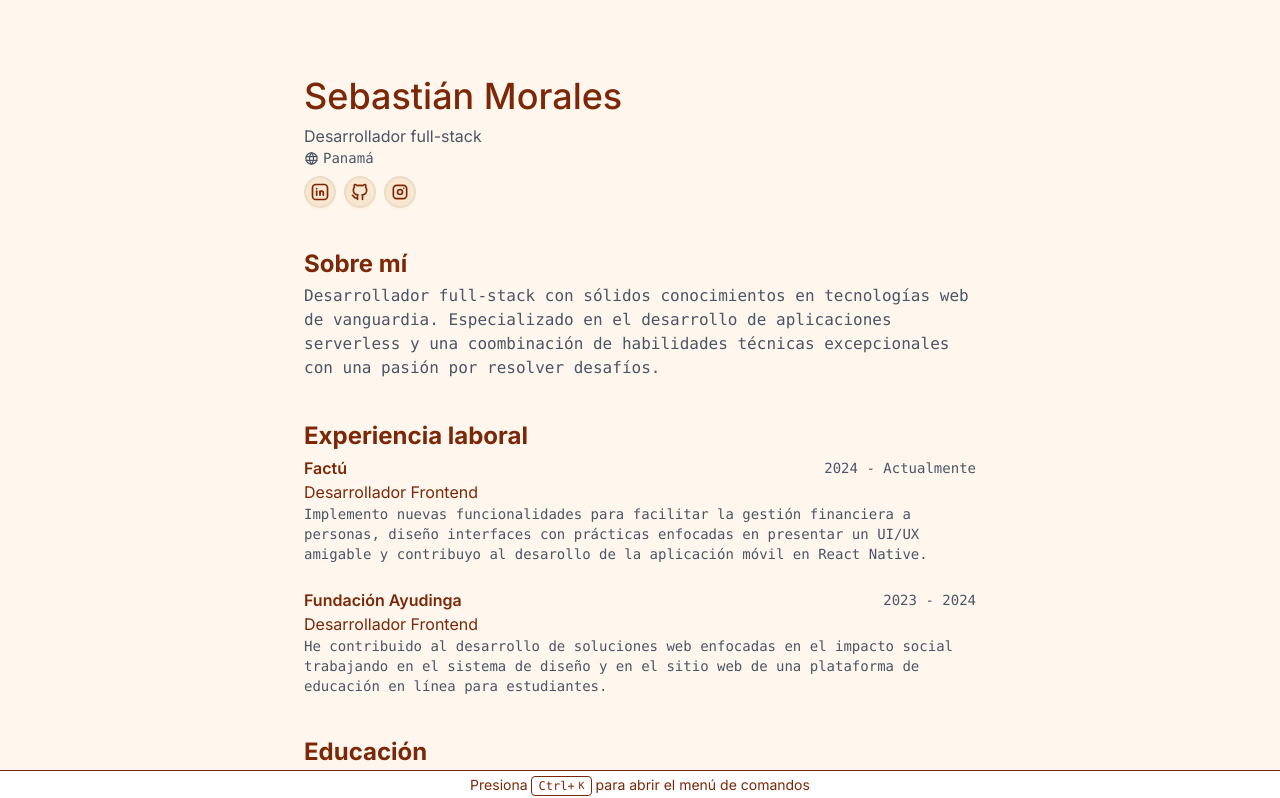
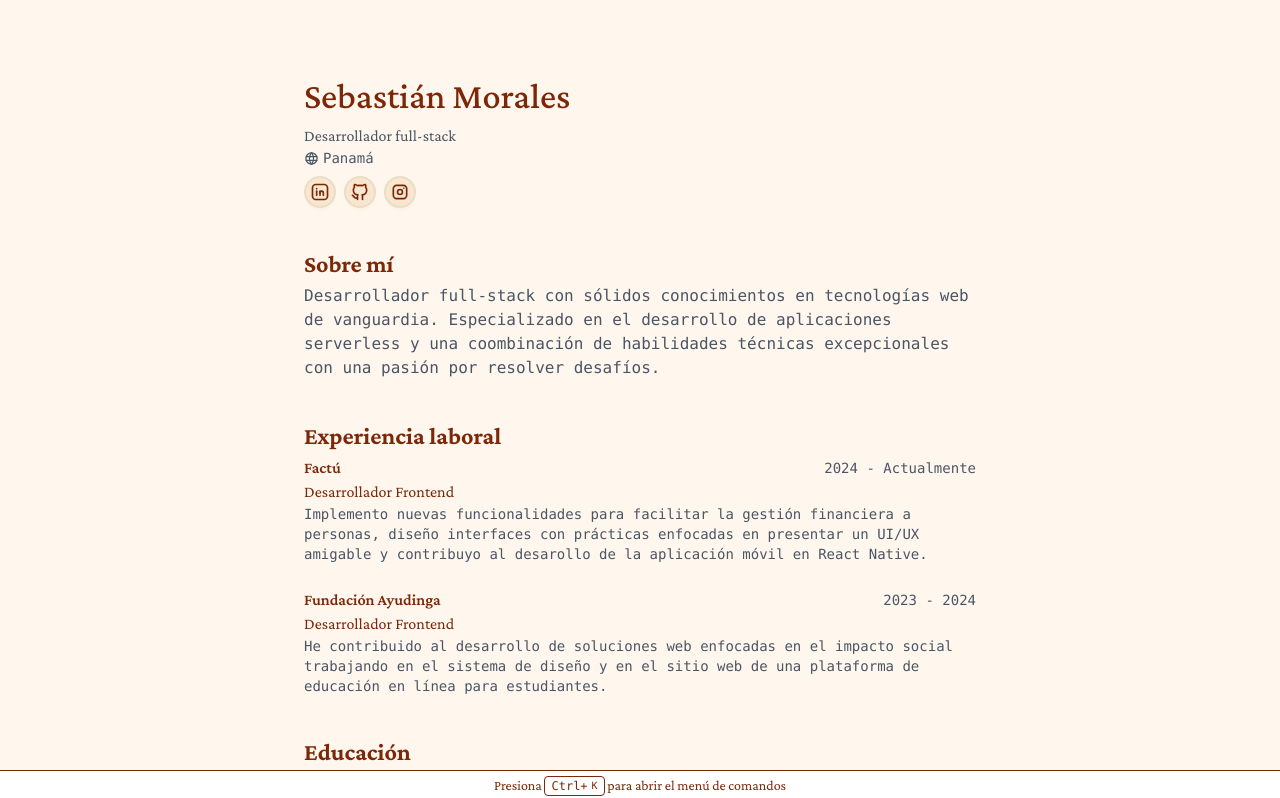
Before and after one commit to nzkdevsaider/nzkdevsaider.github.io, a Next.js app: page / in a window 1280 px wide. Shown: the top 798 px of the page. Built offline with nearby package versions, Linux system fonts and the light colour scheme.

Commit message:
:recycle: refactor: replace Inter font with Crimson Pro in layout.tsx

```diff
--- a/app/layout.tsx
+++ b/app/layout.tsx
@@ -1,11 +1,15 @@
-import { Inter } from "next/font/google";
 import "./globals.css";
 import type { Metadata } from "next";
 import Layout from "@/components/layout/Layout";
+import { Crimson_Pro } from "next/font/google";
 import RESUME_DATA from "@/lib/cv.json";
+
+const crimson = Crimson_Pro({
+  subsets: ["latin"],
+  variable: "--font-crimson",
+});
+
 const { basics } = RESUME_DATA;
-
-const inter = Inter({ subsets: ["latin"] });
 
 export const metadata: Metadata = {
   title: `${basics.name} | ${basics.label}`,
@@ -17,8 +21,8 @@ export default function RootLayout({
   children: React.ReactNode;
 }>) {
   return (
-    <html lang="en">
-      <body className={inter.className}>
+    <html lang="es">
+      <body className={`${crimson.className} antialiased min-h-screen`}>
         <Layout>{children}</Layout>
       </body>
     </html>
```
